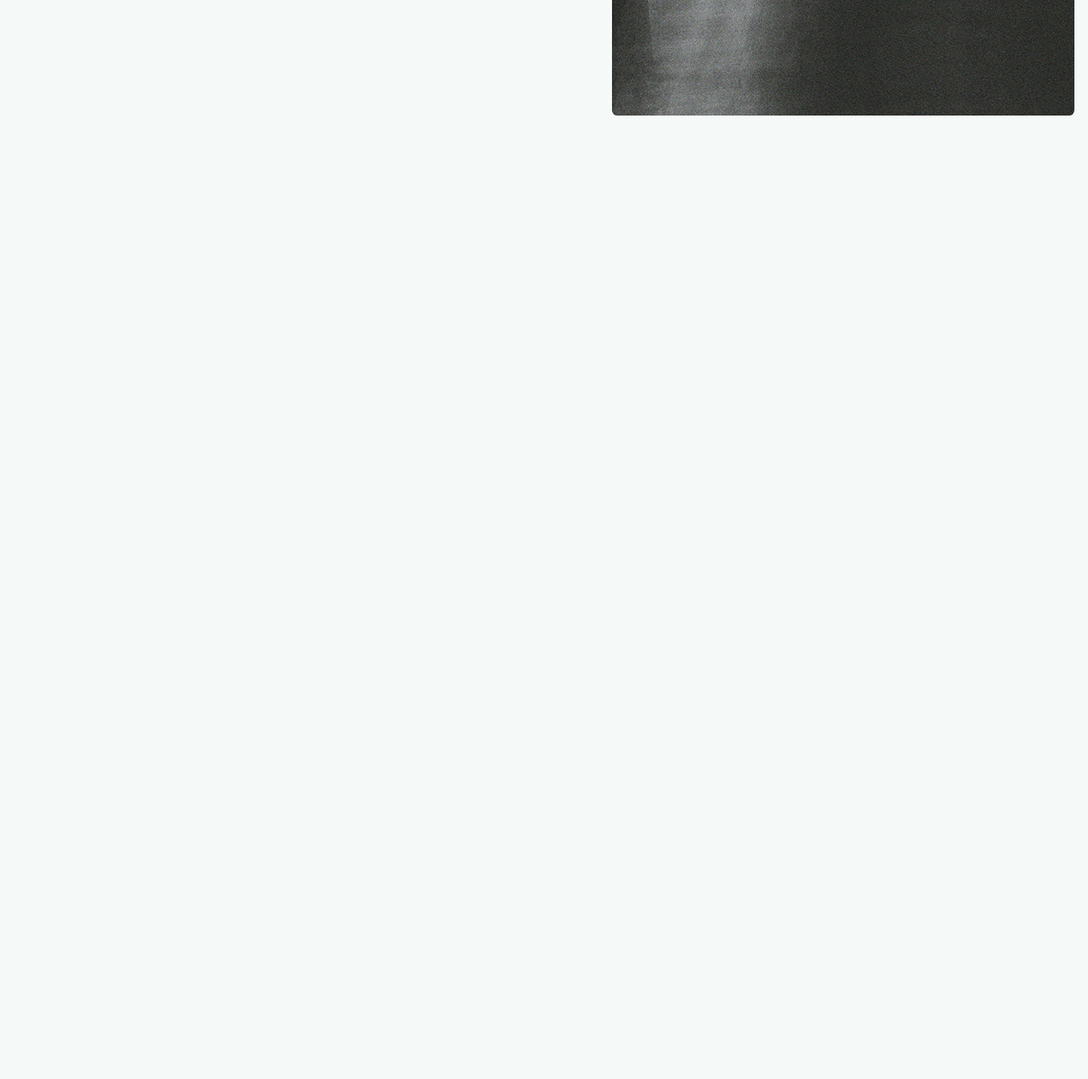
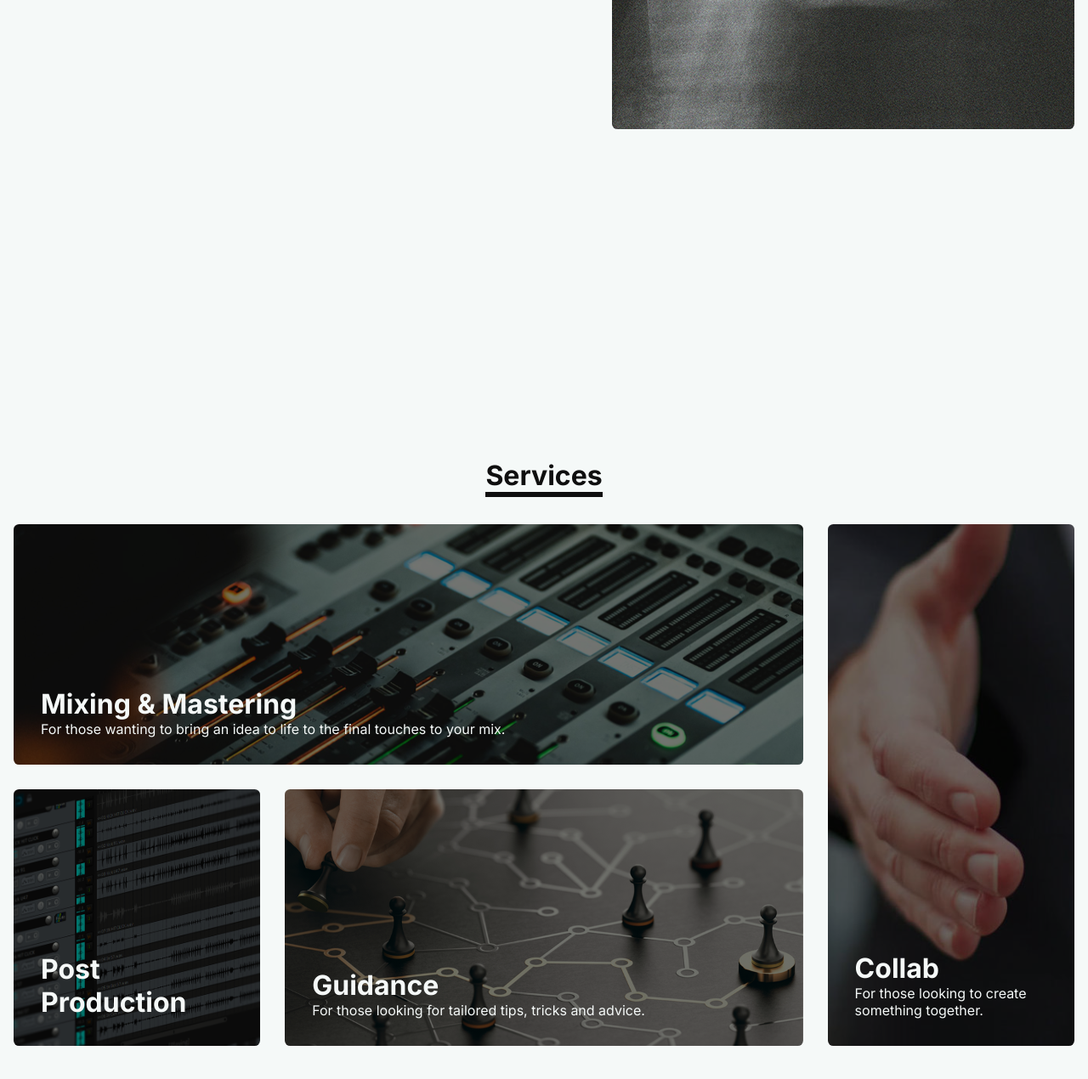
Before and after one commit to milkycocomoon/BlakeLW, a plain HTML site: page index.html in a window 1280 px wide. Shown: the part 620-1890 px from the top of the page at 85% size. Before the commit the page ends 920 px from the top, so only its background shows below. Drawn offline with Linux system fonts and the light colour scheme.

Commit message:
feat: add services section

```diff
--- a/index.html
+++ b/index.html
@@ -34,6 +34,26 @@
   </header>
 
   <main>
+    <article class="padding">
+        <h2 class="services_header">Services</h2>
+        <div class="services_div">
+            <div class="c-wh b-r | services_item services_item-01">
+                <h3>Mixing & Mastering</h3>
+                <p>For those wanting to bring an idea to life to the final touches to your mix.</p>
+            </div>
+            <div class="c-wh b-r | services_item services_item-02">
+                <h3>Post Production</h3>
+            </div>
+            <div class="c-wh b-r | services_item services_item-03">
+                <h3>Guidance</h3>
+                <p>For those looking for tailored tips, tricks and advice.</p>
+            </div>
+            <div class="c-wh b-r | services_item services_item-04">
+                <h3>Collab</h3>
+                <p>For those looking to create something together.</p>
+            </div>
+        </div>
+    </article>
   </main>
 
   <footer>
--- a/style.css
+++ b/style.css
@@ -42,12 +42,21 @@ h1 {
     font-weight: 800;
 }
 
+h2 {
+    font-size: 2rem;
+    border-bottom: 0.4rem solid var(--color-text);
+}
+
+h3 {
+    font-size: 2rem;
+}
+
 h4 {
     font-size: 1.5rem;
     font-weight: 400;
 }
 
-h1, h4, span, p {
+h1, h3, h4, span, p {
     margin: 0;
 }
 /* FIX DEFAULT */
@@ -68,8 +77,7 @@ h1, h4, span, p {
 }
 
 .padding {
-    padding-top: 10rem;
-    padding-bottom: 10rem;
+    padding: 11rem 0;
 }
 
 .span-styled {
@@ -84,6 +92,10 @@ h1, h4, span, p {
     font-size: 1.5rem;
     font-style: oblique;
     color: var(--color-grayscale-500);
+}
+
+.c-wh * {
+    color: var(--color-bg);
 }
 
 .b-r {
@@ -122,4 +134,50 @@ h1, h4, span, p {
     width: 34rem;
 }
 /* HEADER */
+
+/* SERVICES */
+.services_header {
+    width: fit-content;
+    margin: 2rem auto;
+}
+
+.services_div {
+    display: grid;
+    grid-template-columns: repeat(4, 1fr);
+    grid-template-rows: repeat(1, 1fr);
+    grid-template-areas:
+    "a a a d"
+    "b c c d";
+    gap: 1.8rem;
+}
+
+.services_item {
+    padding: 12rem 2rem 2rem;
+    align-content: end;
+    background-color: var(--color-grayscale-300);
+    background-size: cover;
+    background-position: center;
+    background-blend-mode: multiply;
+}
+
+.services_item-01 {
+    grid-area: a;
+    background-image: linear-gradient(rgba(0, 0, 0, 0.5), rgba(0, 0, 0, 0.5)), url(./assets/images/services_01.webp);
+}
+
+.services_item-02 {
+    grid-area: b;
+    background-image: linear-gradient(rgba(0, 0, 0, 0.5), rgba(0, 0, 0, 0.5)), url(./assets/images/services_02.webp);
+}
+
+.services_item-03 {
+    grid-area: c;
+    background-image: linear-gradient(rgba(0, 0, 0, 0.5), rgba(0, 0, 0, 0.5)), url(./assets/images/services_03.webp);
+}
+
+.services_item-04 {
+    grid-area: d;
+    background-image: linear-gradient(rgba(0, 0, 0, 0.5), rgba(0, 0, 0, 0.5)), url(./assets/images/services_04.webp);
+}
+/* SERVICES */
 /* ------------------------------------------------------ SPECIAL CASES */
```
Also changed, not shown: assets/images/services_01.webp (added), assets/images/services_02.webp (added), assets/images/services_03.webp (added), assets/images/services_04.webp (added).
